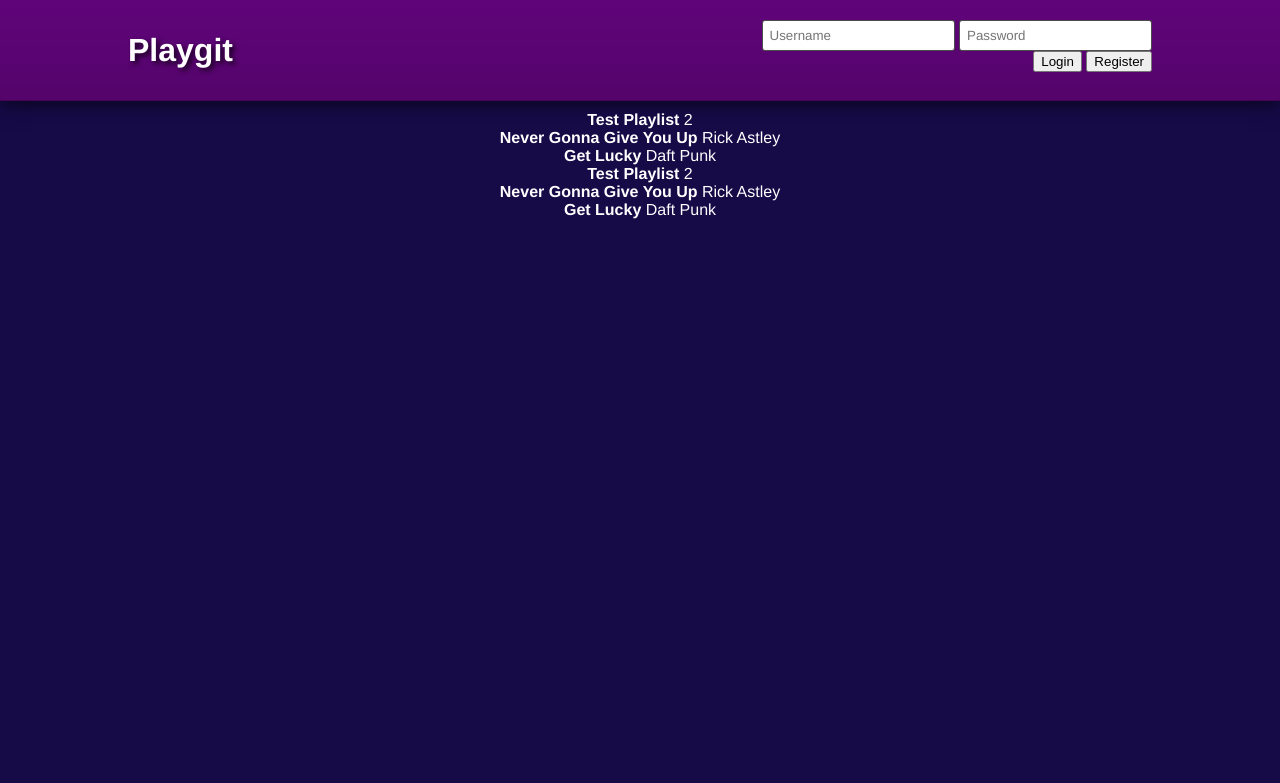
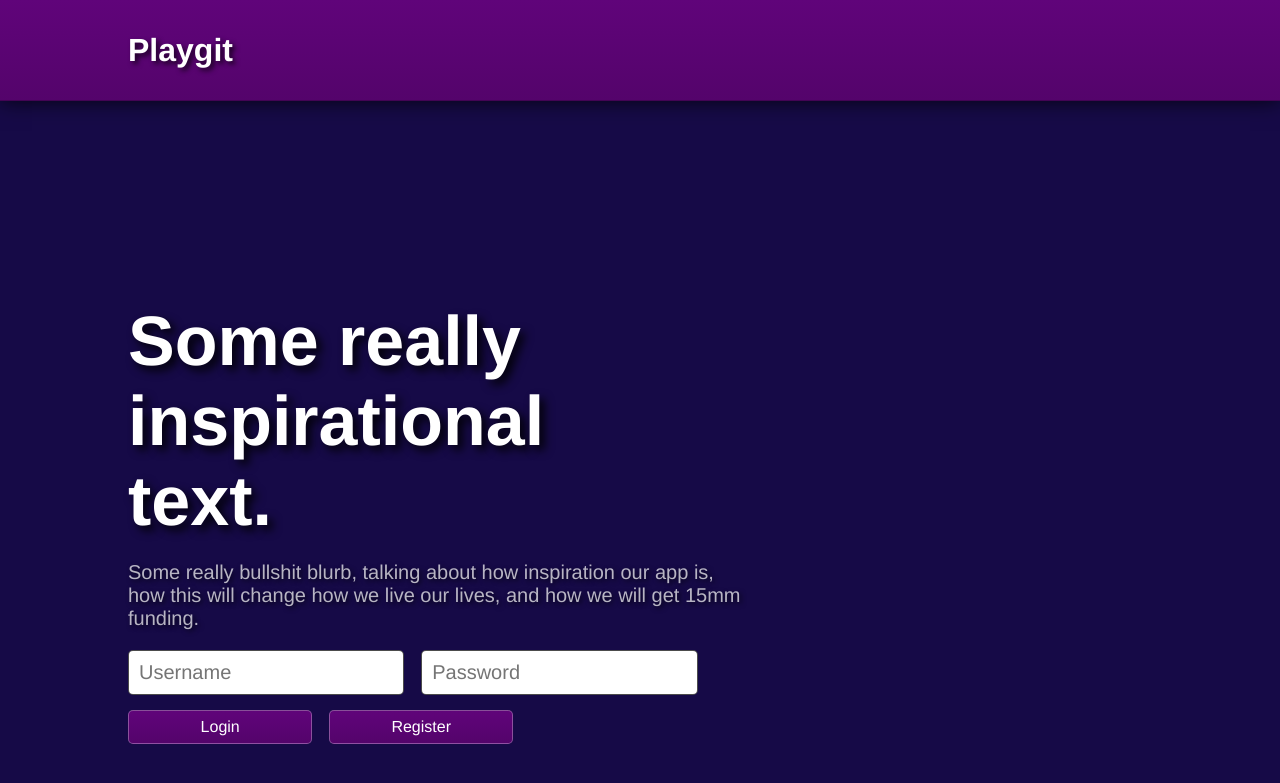
Before and after one commit to nickdirienzo/playgit, a Flask app: page / in a window 1280 px wide. Shown: the top 783 px of the page. Run offline with Flask 2, Linux system fonts and the light colour scheme; some libraries are stand-ins or nearby versions.

Commit message:
big login

```diff
--- a/index.html
+++ b/index.html
@@ -16,15 +16,28 @@
             <div class="center">
                 <h1>Playgit</h1>
 
-                <div id="user">
-                    <input type="text" name="username" placeholder="Username" data-bind="value: userFormUsername">
-                    <input type="password" name="password" placeholder="Password" data-bind="value: userFormPassword"><br />
-                    <button data-bind="click:clickLogin">Login</button>
-                    <button data-bind="click:clickRegister">Register</button>
+                <div id="user" data-bind="if: userIsLoggedIn">
+                    <span data-bind="text: userLabel"></span>
+                </div>
             </div>
         </div>
     </header>
-    <div data-bind="template: {name: 'playlist-tmpl', foreach: playlists}"></div>
+
+    <div class="center">
+        <div data-bind="ifnot: userIsLoggedIn" id="welcome">
+            <h2>Some really inspirational text.</h2>
+            <p class="desc">Some really bullshit blurb, talking about how inspiration our app is, how this will change how we live our lives, and how we will get 15mm funding.</p>
+            <div class="form">
+                <input type="text" name="username" placeholder="Username" data-bind="value: userFormUsername">
+                <input type="password" name="password" placeholder="Password" data-bind="value: userFormPassword"><br />
+                <button data-bind="click:clickLogin">Login</button>
+                <button data-bind="click:clickRegister">Register</button>
+            </div>
+        </div>
+        <div data-bind="if: userIsLoggedIn">
+            <div data-bind="template: {name: 'playlist-tmpl', foreach: playlists}"></div>
+        </div>
+    </div>
 
 
     <script type="text/html" id="playlist-tmpl">
--- a/static/js/app.js
+++ b/static/js/app.js
@@ -8,6 +8,10 @@ playlist = {
 
 appVM = new AppViewModel({
 	playlists: [ playlist, playlist ]
+});
+
+$.get('/user', function(data) {
+	appVM.user(data);
 })
 
 ko.applyBindings(appVM);
--- a/static/js/viewmodels/app.js
+++ b/static/js/viewmodels/app.js
@@ -2,8 +2,9 @@ var AppViewModel = function(json) {
 	var self = this;
 
 	this.user = ko.observable({
-		id: 1,
-		username: "Guest"
+		id: 0,
+		username: null,
+		is_logged_in: false
 	});
 
 	this.userFormUsername = ko.observable("");
@@ -19,6 +20,9 @@ var AppViewModel = function(json) {
 	this.userLabel = ko.computed(function() {
 		return self.user().username;
 	});
+	this.userIsLoggedIn = ko.computed(function() {
+		return self.user().is_logged_in;
+	})
 
 	// functions
 	this.clickUserLabel = function() {
--- a/static/style.css
+++ b/static/style.css
@@ -49,3 +49,48 @@ header h1 {
 	font-family: "Helvetica Neue";
 	border: 1px solid rgba(0,0,0,0.7);
 }
+
+#welcome h2 {
+	margin: 200px 0 0 0;
+	font-size: 70px;
+	text-shadow: 5px 5px 10px rgba(0,0,0,0.9);
+	width: 50%;
+}
+
+#welcome p.desc {
+	width: 60%;
+	font-size: 20px;
+	color: rgba(255, 255, 255, 0.7);
+	text-shadow: 2px 2px 5px rgba(0,0,0,0.7);
+}
+
+#welcome .form {
+	width: 60%;
+}
+#welcome .form input {
+	width: 45%;
+	margin-right: 2%;
+	padding: 10px;
+	font-size: 20px;
+	box-sizing: border-box;
+	font-family: "Helvetica Neue";
+	border: 1px solid rgba(0,0,0,0.7);
+	border-radius: 5px;
+	margin-bottom: 15px;
+}
+#welcome .form button {
+	width: 30%;
+	background: -webkit-linear-gradient(top, #60047A, #54046B);
+	border: 1px solid rgba(255,255,255,0.3);
+	font-size: 16px;
+	padding: 7px;
+	border-radius: 5px;
+	font-family: "Helvetica Neue";
+	margin-right: 2%;
+	color: #fff;
+	transition: 0.2s opacity;
+	cursor: pointer;
+}
+#welcome .form button:hover {
+	opacity: 0.8;
+}
```
